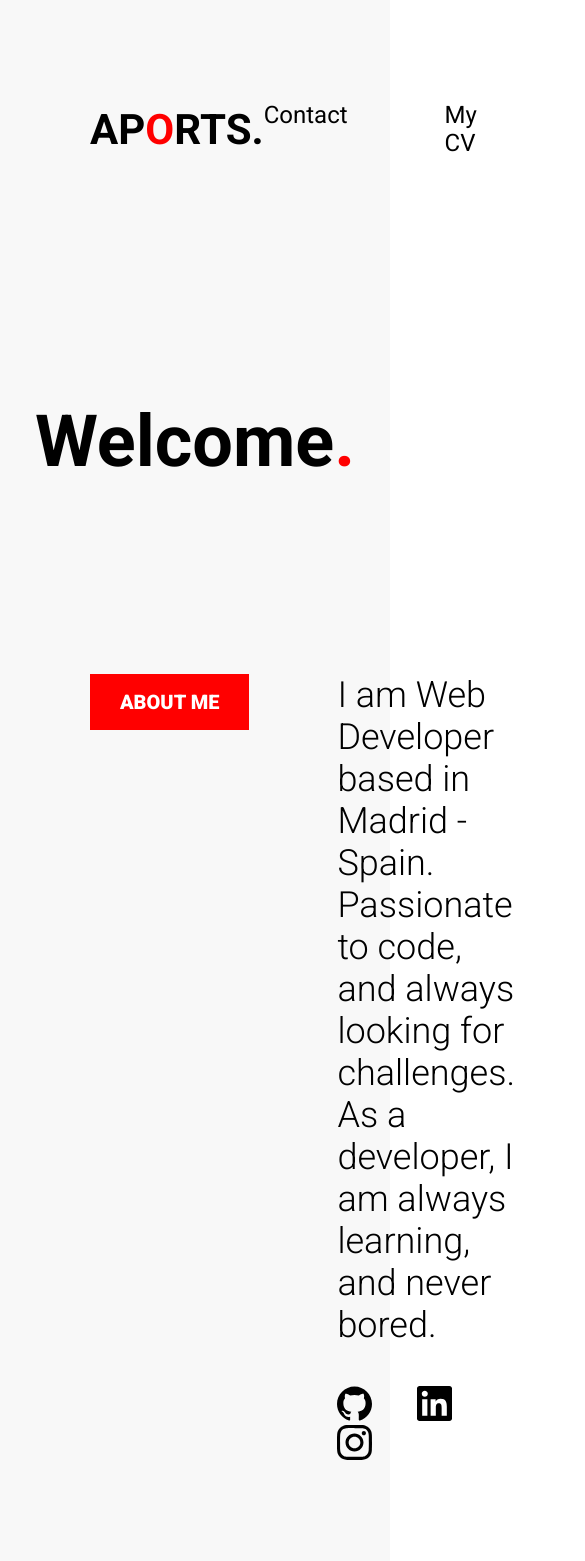
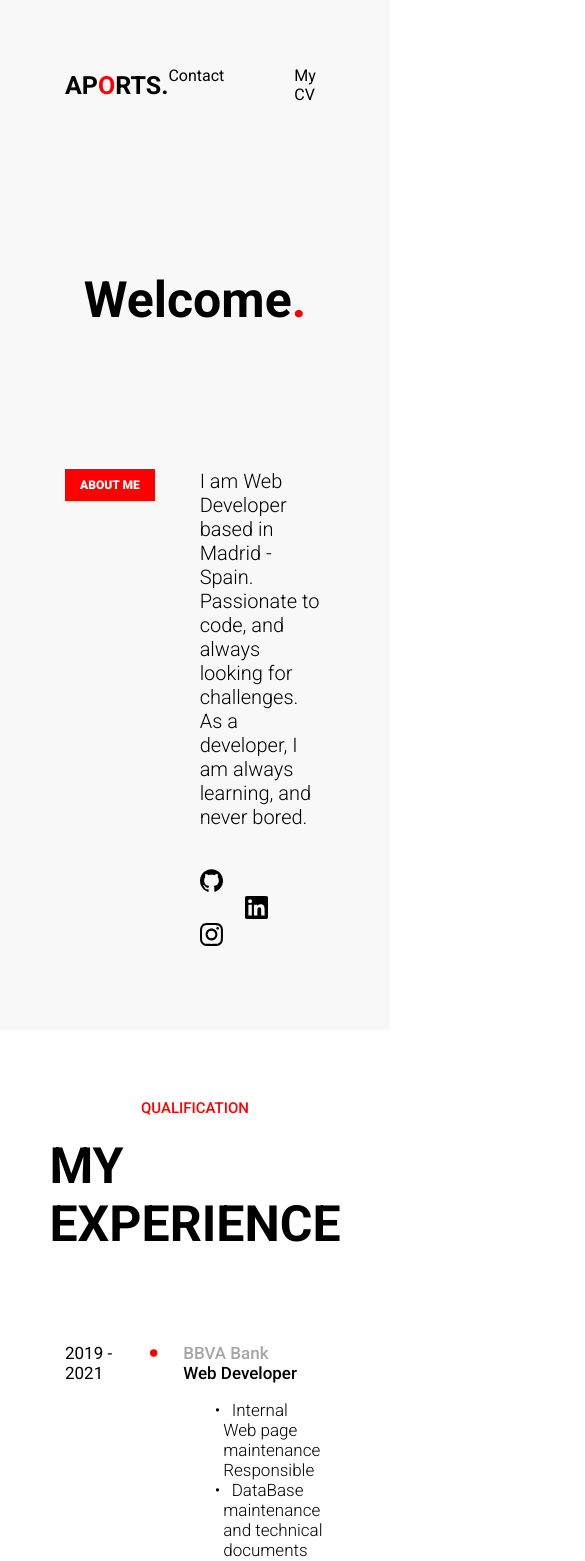
Before and after one commit to SantGT5/NewPortfolio, a React app: page /portfolio in a window 390 px wide. Shown: the top 1561 px of the page, 585 px wide, since content can reach past the window. Built offline with nearby package versions, Linux system fonts and the light colour scheme.

Commit message:
Sass response Style

```diff
--- a/src/components/global/MyExperience.tsx
+++ b/src/components/global/MyExperience.tsx
@@ -32,7 +32,7 @@ export const MyExperience = () => {
       {objExpe.map((elem, i) => {
         return (
           <div key={i} className="flex">
-            <div className="expe-container">
+            <div className="flex">
               <span className="date">{elem.date}</span>
               <BsDot className="icon-dot" />
             </div>
--- a/src/components/global/Skills.tsx
+++ b/src/components/global/Skills.tsx
@@ -38,7 +38,7 @@ export const Skills = () => {
   ]
 
   return (
-    <div className="bg-color container">
+    <div className="bg-color container-skill">
       <h4 className="sub-title">APORTS</h4>
       <h1 className="title">MY SKILL</h1>
       <div className="flex">
--- a/src/styles.sass
+++ b/src/styles.sass
@@ -31,11 +31,25 @@ $placeholder-color: #545454
     color: $red-color
     font-size: 24px
     font-weight: 500
+    @media screen and (max-width: 1000px)
+        font-size: 20px
+        @media screen and (max-width: 950px)
+            font-size: 18px
+            @media screen and (max-width: 826px)
+                font-size: 15px
 
 @mixin title()
     color: $black-color
     font-size: 72px
     margin: 0px 0px 130px 0px
+    @media screen and (max-width: 1000px)
+        font-size: 60px
+        margin: 0px 0px 110px 0px
+        @media screen and (max-width: 950px)
+            font-size: 55px
+            @media screen and (max-width: 826px)
+                margin: 0px 0px 90px 0px
+                font-size: 50px
 
 @mixin name()
 
@@ -67,6 +81,10 @@ button
 
 .container
     padding: 70px 90px
+    @media screen and (max-width: 1000px)
+        padding: 70px 75px
+        @media screen and (max-width: 970px)
+            padding: 50px 65px
 
 .center
     @include center-grid()
@@ -90,24 +108,94 @@ button
         @include center-grid()
         margin-top: 20px
         margin-bottom: 35px
+        @media screen and (max-width: 928px)
+            margin-top: 5px
+            margin-bottom: 25px
+            @media screen and (max-width: 464px)
+                margin-top: 5px
+                margin-bottom: 20px
     div
         @include center-grid()
         button
             color: $white-color
             background-color: $black-color
+            border: none
             width: 210px
             height: 70px
             font-size: 20px
+            @media screen and (max-width: 1113px)
+                border: none
+                width: 160px
+                height: 60px
+                font-size: 15px
+                @media screen and (max-width: 928px)
+                    border: none
+                    width: 160px
+                    height: 60px
+                    font-size: 15px
+                    @media screen and (max-width: 835px)
+                        border: none
+                        width: 130px
+                        height: 50px
+                        font-size: 12px
+                        @media screen and (max-width: 696px)
+                            border: none
+                            width: 120px
+                            height: 45px
+                            font-size: 12px
+                            @media screen and (max-width: 556px)
+                                border: none
+                                width: 105px
+                                height: 35px
+                                font-size: 10px
+                                @media screen and (max-width: 464px)
+                                    border: none
+                                    width: 90px
+                                    height: 32px
+                                    font-size: 10px
+                                    @media screen and (max-width: 371px)
+                                        border: none
+                                        width: 70px
+                                        height: 30px
+                                        font-size: 9px
 
 .title-home
     color: $black-color
     font-weight: 900
     font-size: 48px
+    @media screen and (max-width: 1113px)
+        font-size: 40px
+        @media screen and (max-width: 928px)
+            font-size: 36px
+            @media screen and (max-width: 835px)
+                font-size: 30px
+                @media screen and (max-width: 696px)
+                    font-size: 24px
+                    @media screen and (max-width: 556px)
+                        font-size: 20px
+                        @media screen and (max-width: 464px)
+                            font-size: 16px
+                            @media screen and (max-width: 371px)
+                                font-size: 12px
 
 .sub-title-home
     color: $black-color
     font-weight: 500
     font-size: 24px
+    @media screen and (max-width: 1113px)
+        font-size: 20px
+        @media screen and (max-width: 928px)
+            font-size: 20px
+            @media screen and (max-width: 835px)
+                font-size: 16px
+                @media screen and (max-width: 696px)
+                    font-size: 15px
+                    @media screen and (max-width: 556px)
+                        font-size: 14px
+                        @media screen and (max-width: 464px)
+                            font-size: 12px
+                            @media screen and (max-width: 371px)
+                                font-size: 10px
 
 // *** Welcome ***
 // *** NavBar ***
@@ -116,24 +204,49 @@ button
     align-items: center
     h1
         font-size: 42px
+        @media screen and (max-width: 1000px)
+            font-size: 32px
+            @media screen and (max-width: 950px)
+                font-size: 28px
+                @media screen and (max-width: 826px)
+                    font-size: 25px
 
 .flex-end
     justify-content: end
     width: 100vw
     .btn-contact
         margin: 0px 97px 0px 0px
+        @media screen and (max-width: 950px)
+            margin: 0px 80px 0px 0px
+            @media screen and (max-width: 826px)
+                margin: 0px 70px 0px 0px
     a,
     span
         font-size: 24px
         font-weight: 400
         color: $black-color
         text-decoration: none
+        @media screen and (max-width: 1000px)
+            font-size: 20px
+            @media screen and (max-width: 950px)
+                font-size: 18px
+                @media screen and (max-width: 826px)
+                    font-size: 16px
 
 // *** Welcome title ***
 
 .welcome
     font-size: 72px
     margin: 70px 0px 190px 0px
+    @media screen and (max-width: 1000px)
+        font-size: 60px
+        margin: 60px 0px 160px 0px
+        @media screen and (max-width: 950px)
+            font-size: 55px
+            margin: 55px 0px 150px 0px
+            @media screen and (max-width: 826px)
+                font-size: 50px
+                margin: 50px 0px 140px 0px
 
 // *** About Me ***
 
@@ -147,14 +260,39 @@ button
     font-size: 20px
     font-weight: 900
     margin: 16px 30px 16px 30px
+    @media screen and (max-width: 1379px)
+        font-size: 17px
+        @media screen and (max-width: 1156px)
+            margin: 14px 25px 14px 25px
+            font-size: 15px
+            @media screen and (max-width: 950px)
+                margin: 12px 20px 12px 20px
+                font-size: 15px
+                @media screen and (max-width: 826px)
+                    margin: 9px 15px 9px 15px
+                    font-size: 12px
 
 .about-text
     font-size: 36px
     font-weight: 300
+    @media screen and (max-width: 1379px)
+        font-size: 30px
+        @media screen and (max-width: 1156px)
+            font-size: 25px
+            @media screen and (max-width: 950px)
+                font-size: 22px
+                @media screen and (max-width: 826px)
+                    font-size: 20px
 
 .about-text-container
     max-width: 60rem
     margin: 0px 0px 0px 88px
+    @media screen and (max-width: 1156px)
+        margin: 0px 0px 0px 70px
+        @media screen and (max-width: 950px)
+            margin: 0px 0px 0px 55px
+            @media screen and (max-width: 826px)
+                margin: 0px 0px 0px 45px
 
 // *** Icons ***
 
@@ -162,45 +300,99 @@ button
 .icon-instagram
     font-size: 35px
     color: $black-color
+    @media screen and (max-width: 1156px)
+        font-size: 30px
+        @media screen and (max-width: 950px)
+            font-size: 25px
+            @media screen and (max-width: 826px)
+                font-size: 23px
 
 .icon-linkedin
     font-size: 35px
     margin: 0px 45px 0px 45px
     color: $black-color
+    @media screen and (max-width: 1156px)
+        font-size: 30px
+        @media screen and (max-width: 950px)
+            font-size: 25px
+            @media screen and (max-width: 826px)
+                font-size: 23px
 
 .icons-welcome
     margin: 40px 0px 50px 0px
+    @media screen and (max-width: 950px)
+        margin: 40px 0px 30px 0px
 
 // *** Qualification - MyExperience ***
-
-.expe-container
-    display: flex
 
 .date
     font-size: 36px
     font-weight: 400
+    @media screen and (max-width: 1379px)
+        font-size: 30px
+        @media screen and (max-width: 1379px)
+            font-size: 25px
+            @media screen and (max-width: 950px)
+                font-size: 21px
+                @media screen and (max-width: 826px)
+                    font-size: 17px
 
 .icon-dot
     color: $red-color
     font-size: 100px
     margin: -30px 30px 0px 50px
+    @media screen and (max-width: 1379px)
+        margin: -30px 20px 0px 20px
+        @media screen and (max-width: 1379px)
+            margin: -30px 10px 0px 10px
+            @media screen and (max-width: 1156px)
+                margin: -25px 10px 0px 10px
+                font-size: 80px
+                @media screen and (max-width: 950px)
+                    margin: -21px 10px 0px 10px
+                    font-size: 65px
+                    @media screen and (max-width: 826px)
+                        margin: -20px 10px 0px 10px
+                        font-size: 60px
 
 .expe-sub-title
     color: #A6A6A6
     font-size: 36px
     font-weight: 500
     margin: 0
+    @media screen and (max-width: 1379px)
+        font-size: 30px
+        @media screen and (max-width: 1156px)
+            font-size: 25px
+            @media screen and (max-width: 950px)
+                font-size: 21px
+                @media screen and (max-width: 826px)
+                    font-size: 17px
 
 .expe-title
     color: $black-color
     font-size: 36px
     font-weight: 500
     margin: 0
+    @media screen and (max-width: 1379px)
+        font-size: 30px
+        @media screen and (max-width: 1156px)
+            font-size: 25px
+            @media screen and (max-width: 826px)
+                font-size: 17px
 
 .expe-list
     font-size: 36px
     font-weight: 300
     list-style-type: none
+    @media screen and (max-width: 1379px)
+        font-size: 30px
+        @media screen and (max-width: 1156px)
+            font-size: 25px
+            @media screen and (max-width: 950px)
+                font-size: 21px
+                @media screen and (max-width: 826px)
+                    font-size: 17px
     li::before
         content: "•"
         color: $black-color
@@ -211,19 +403,40 @@ button
 // *** Aports Skills ***
 
 .skill-icons
-    font-size: 120px
+    font-size: 110px
     color: $skill-color
     align-content: center
     align-items: center
+    @media screen and (max-width: 1379px)
+        font-size: 70px
+        @media screen and (max-width: 1000px)
+            font-size: 60px
 
 .skill-des
     color: $skill-color
-    font-size: 36px
+    font-size: 30px
     font-weight: 900
     margin: 30px 0px 0px 0px
+    @media screen and (max-width: 1379px)
+        margin: 25px 0px 0px 0px
+        font-size: 25px
+        @media screen and (max-width: 1000px)
+            margin: 25px 0px 0px 0px
+            font-size: 20px
 
 .icons-container
-    margin: 0px 50px
+    margin: 0px 40px
+    @media screen and (max-width: 1379px)
+        margin: 0px 35px
+    @media screen and (max-width: 1000px)
+        margin: 0px 30px
+
+.container-skill
+    padding: 70px 0px
+    @media screen and (max-width: 970px)
+        padding: 50px 0px
+        @media screen and (max-width: 826px)
+            adding: 55px 0px
 
 // *** Contact Me ***
 
@@ -240,6 +453,16 @@ button
     margin-right: 10px
     margin-bottom: 35px
     padding-left: 25px
+    @media screen and (max-width: 1256px)
+        width: 450px
+        @media screen and (max-width: 1155px)
+            width: 400px
+            @media screen and (max-width: 1059px)
+                width: 350px
+                @media screen and (max-width: 958px)
+                    width: 300px
+                    @media screen and (max-width: 842px)
+                        width: 250px
 
 .input-email
     width: 500px
@@ -247,6 +470,16 @@ button
     margin-left: 10px
     margin-bottom: 35px
     padding-left: 25px
+    @media screen and (max-width: 1256px)
+        width: 450px
+        @media screen and (max-width: 1155px)
+            width: 400px
+            @media screen and (max-width: 1059px)
+                width: 350px
+                @media screen and (max-width: 958px)
+                    width: 300px
+                    @media screen and (max-width: 842px)
+                        width: 250px
 
 .input-subject
     height: 80px
@@ -265,12 +498,24 @@ button
     font-size: 20px
     padding: 20px
     border: none
+    @media screen and (max-width: 1000px)
+        font-size: 17px
+        padding: 17px
+        border: none
+        @media screen and (max-width: 950px)
+            font-size: 14px
+            padding: 14px
+            border: none
 
 .copy-style
     font-size: 30px
     font-weight: 700
     color: $black-color
     margin: 35px 0px 35px 0px
+    @media screen and (max-width: 1000px)
+        font-size: 25px
+        @media screen and (max-width: 950px)
+            font-size: 20px
 
 // *** Social Media Icons ***
 
@@ -280,12 +525,7 @@ button
 .icons-social
     color: $black-color
     font-size: 60px
-
-// @mixin respond($breakpoint)
-//     @if($breakpoint == medium) @media (max-width: 900px)  @content
-//     @if($breakpoint == small) @media (max-width: 600px)  @content
-
-
-// @media screen and (min-width: 1200px)
-//     body
-//         background-color: $red-color
+    @media screen and (max-width: 1000px)
+        font-size: 45px
+        @media screen and (max-width: 826px)
+            font-size: 40px
```
